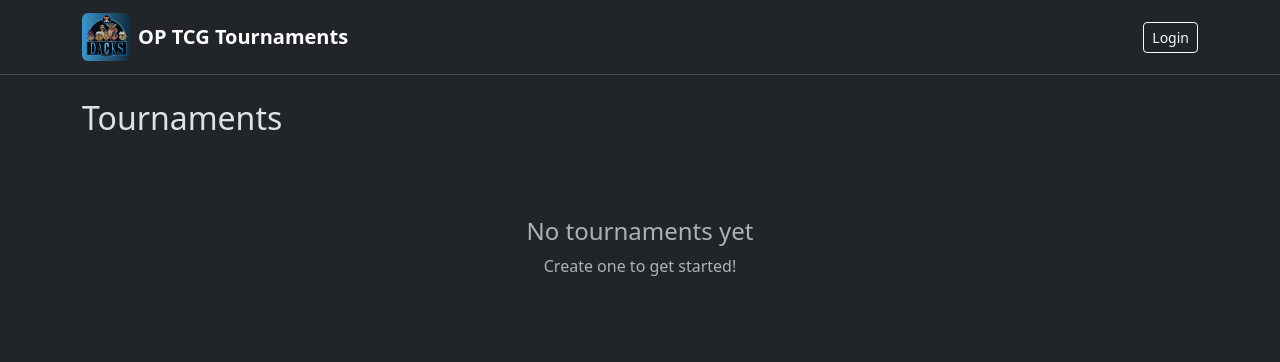
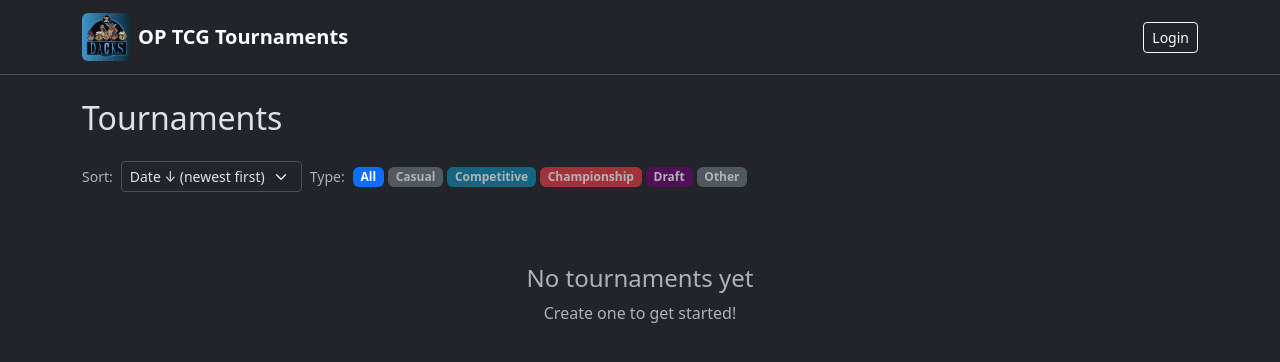
Before and after one commit to Yunaido/Tournament, a Django app: page / in a window 1280 px wide. Shown: the top 362 px of the page. Run offline with Django 5.2, Linux system fonts and the light colour scheme; data comes from the database, SQL or seed files in the repository; data that the repository does not hold is empty; some libraries are stand-ins or nearby versions.

Commit message:
Add sort and event-type filter to tournament list page
Co-authored-by: Yunaido <33319800+Yunaido@users.noreply.github.com>
Agent-Logs-Url: https://github.com/Yunaido/Tournament/sessions/ebe85b32-5f37-4d13-b201-b5160d860283

```diff
--- a/templates/base.html
+++ b/templates/base.html
@@ -54,6 +54,7 @@
     </div>
 
     <script src="https://cdn.jsdelivr.net/npm/bootstrap@5.3.3/dist/js/bootstrap.bundle.min.js"></script>
+    {% block extra_js %}{% endblock %}
 </body>
 
 </html>
--- a/templates/tournaments/list.html
+++ b/templates/tournaments/list.html
@@ -1,11 +1,32 @@
 {% extends "base.html" %}
 {% block title %}Tournaments{% endblock %}
 {% block content %}
-<div class="d-flex justify-content-between align-items-center mb-4">
+<div class="d-flex justify-content-between align-items-center mb-3">
     <h2>Tournaments</h2>
     {% if user.is_authenticated %}
     <a href="{% url 'tournament_create' %}" class="btn btn-primary">+ New Tournament</a>
     {% endif %}
+</div>
+
+<div class="d-flex flex-wrap gap-2 align-items-center mb-4">
+    <div class="d-flex align-items-center gap-2">
+        <label class="text-muted small mb-0" for="sort-select">Sort:</label>
+        <select id="sort-select" class="form-select form-select-sm w-auto">
+            <option value="?sort=date_desc{% if current_type %}&amp;type={{ current_type }}{% endif %}" {% if current_sort == "date_desc" %}selected{% endif %}>Date ↓ (newest first)</option>
+            <option value="?sort=date_asc{% if current_type %}&amp;type={{ current_type }}{% endif %}" {% if current_sort == "date_asc" %}selected{% endif %}>Date ↑ (oldest first)</option>
+            <option value="?sort=name_asc{% if current_type %}&amp;type={{ current_type }}{% endif %}" {% if current_sort == "name_asc" %}selected{% endif %}>Name A → Z</option>
+            <option value="?sort=name_desc{% if current_type %}&amp;type={{ current_type }}{% endif %}" {% if current_sort == "name_desc" %}selected{% endif %}>Name Z → A</option>
+        </select>
+    </div>
+    <div class="d-flex flex-wrap align-items-center gap-1">
+        <span class="text-muted small me-1">Type:</span>
+        <a href="?sort={{ current_sort }}" class="badge text-decoration-none {% if not current_type %}bg-primary{% else %}bg-secondary opacity-75{% endif %}">All</a>
+        {% for et in event_types %}
+        <a href="?sort={{ current_sort }}&amp;type={{ et.pk }}"
+           class="badge text-decoration-none"
+           style="background-color:{% if et.accent_color %}{{ et.accent_color }}{% else %}#6c757d{% endif %};opacity:{% if current_type == et.pk|stringformat:'s' %}1{% else %}0.65{% endif %};">{{ et.name }}</a>
+        {% endfor %}
+    </div>
 </div>
 
 {% if active_tournaments %}
@@ -96,4 +117,11 @@
     <p>Create one to get started!</p>
 </div>
 {% endif %}
+{% block extra_js %}
+<script>
+document.getElementById("sort-select").addEventListener("change", function () {
+    window.location.href = this.value;
+});
+</script>
 {% endblock %}
+{% endblock %}
--- a/tournaments/views.py
+++ b/tournaments/views.py
@@ -8,17 +8,42 @@ from django.views.decorators.http import require_POST
 from accounts.utils import get_image_content_type, make_qr_svg
 
 from .forms import ReportResultForm, TournamentForm
-from .models import Match, Round, Tournament, TournamentPlayer
+from .models import EventType, Match, Round, Tournament, TournamentPlayer
 from .pairing import check_round_complete, generate_round
 
 
 def tournament_list(request):
-    active = Tournament.objects.exclude(status=Tournament.Status.FINISHED)
-    finished = Tournament.objects.filter(status=Tournament.Status.FINISHED)
+    _sort_map = {
+        "date_desc": "-date",
+        "date_asc": "date",
+        "name_asc": "name",
+        "name_desc": "-name",
+    }
+    sort = request.GET.get("sort", "date_desc")
+    order_by = _sort_map.get(sort, "-date")
+    event_type_id = request.GET.get("type", "")
+
+    qs = Tournament.objects.select_related("event_type", "created_by__profile")
+    if event_type_id.isdigit():
+        try:
+            qs = qs.filter(event_type_id=int(event_type_id))
+        except (ValueError, OverflowError):
+            event_type_id = ""
+
+    active = qs.exclude(status=Tournament.Status.FINISHED).order_by(order_by)
+    finished = qs.filter(status=Tournament.Status.FINISHED).order_by(order_by)
+    event_types = EventType.objects.all()
+
     return render(
         request,
         "tournaments/list.html",
-        {"active_tournaments": active, "finished_tournaments": finished},
+        {
+            "active_tournaments": active,
+            "finished_tournaments": finished,
+            "event_types": event_types,
+            "current_sort": sort,
+            "current_type": event_type_id,
+        },
     )
 
 
```
Also changed, not shown: e2e/tests/tournaments.spec.ts (+59 -0 lines).
